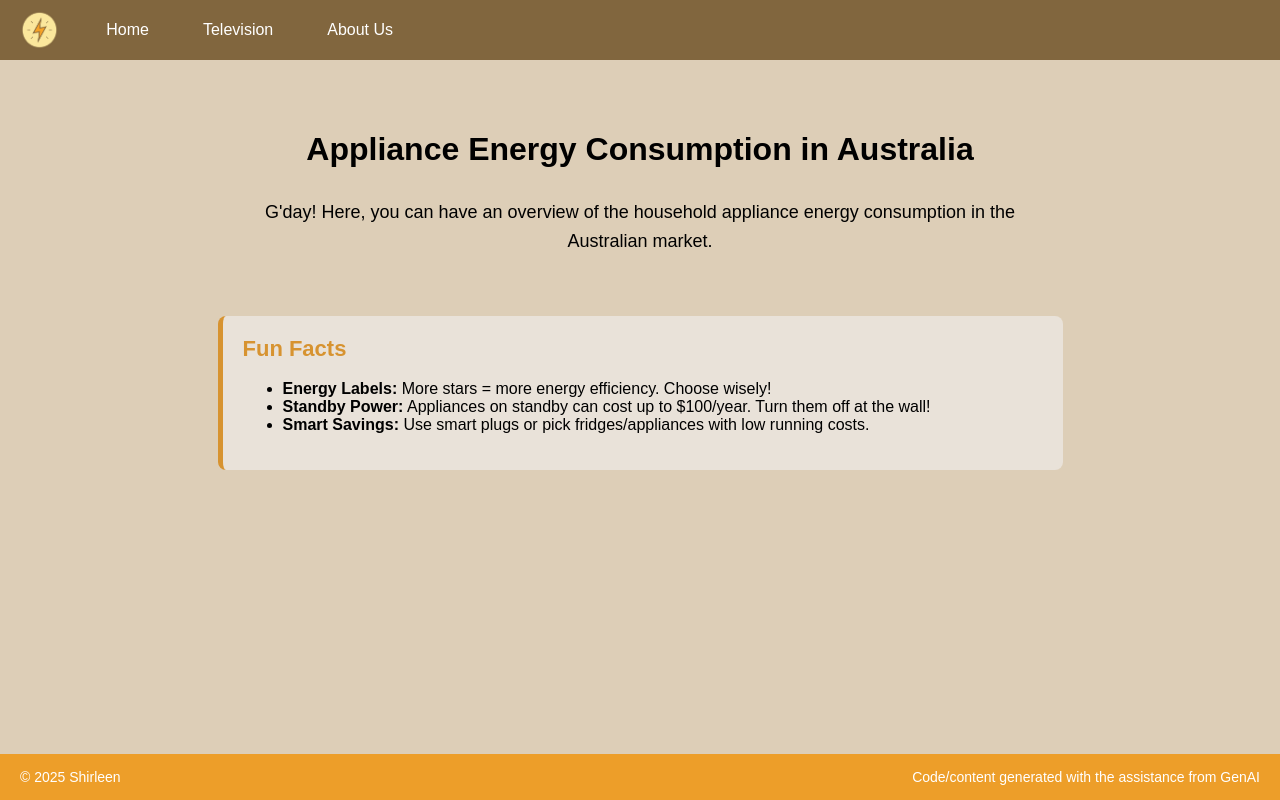
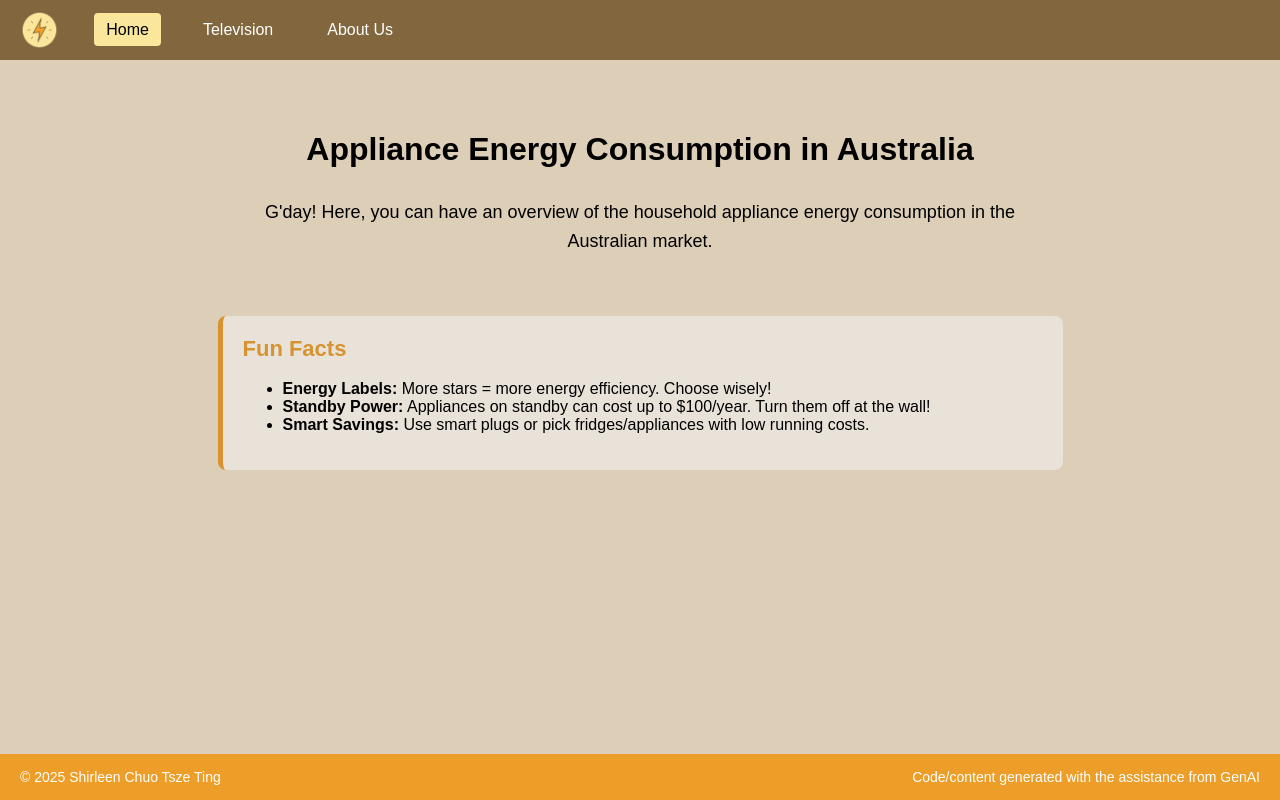
Before and after one commit to shhhhnobody/T01-a-, a plain HTML site: page index.html in a window 1280 px wide. Drawn offline with Linux system fonts and the light colour scheme.

Commit message:
nav feedback issue

```diff
--- a/index.html
+++ b/index.html
@@ -31,7 +31,7 @@
         </main>
 
         <footer>
-            <span class="footer-left">&copy; 2025 Shirleen</span>
+            <span class="footer-left">&copy; 2025 Shirleen Chuo Tsze Ting</span>
             <span class="footer-right">Code/content generated with the assistance from GenAI</span>
         </footer>
 
--- a/script.js
+++ b/script.js
@@ -1,7 +1,11 @@
 document.addEventListener("DOMContentLoaded", () => {
-  const currentPage = document.title.toLowerCase().replace(" ", "");
+  let currentPage = document.title.toLowerCase().replace(" ", "");
   const links = document.querySelectorAll("nav ul li a");
-  const pageTitle = document.getElementById("page-title");
+
+  // if the file is index.html, treat it as "home"
+  if (window.location.pathname.endsWith("index.html") || window.location.pathname === "/") {
+    currentPage = "index";
+  }
 
   links.forEach(link => {
     // highlight active menu link
```
Also changed, not shown: aboutus.html (+1 -1 lines), television.html (+1 -1 lines).
